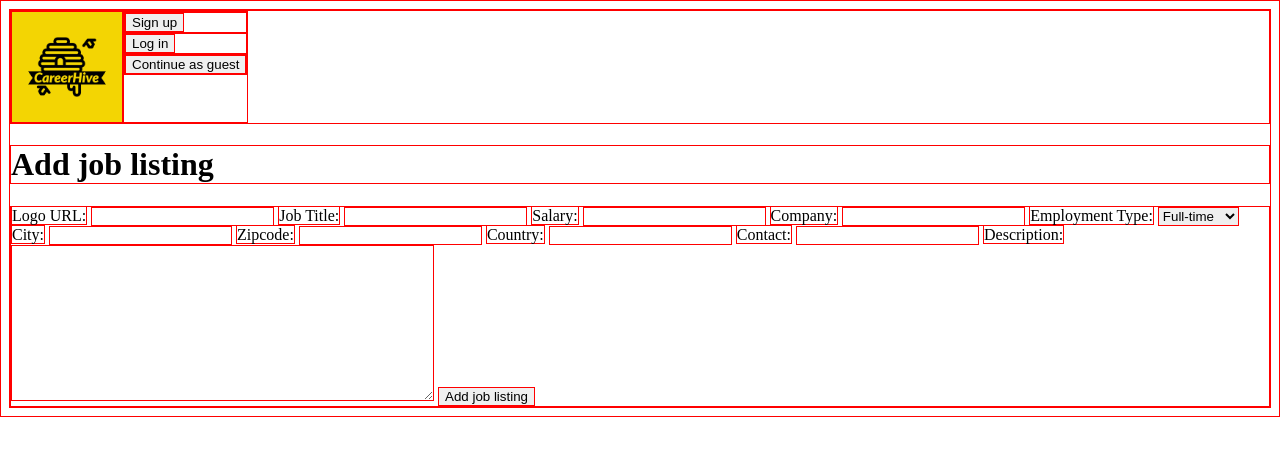
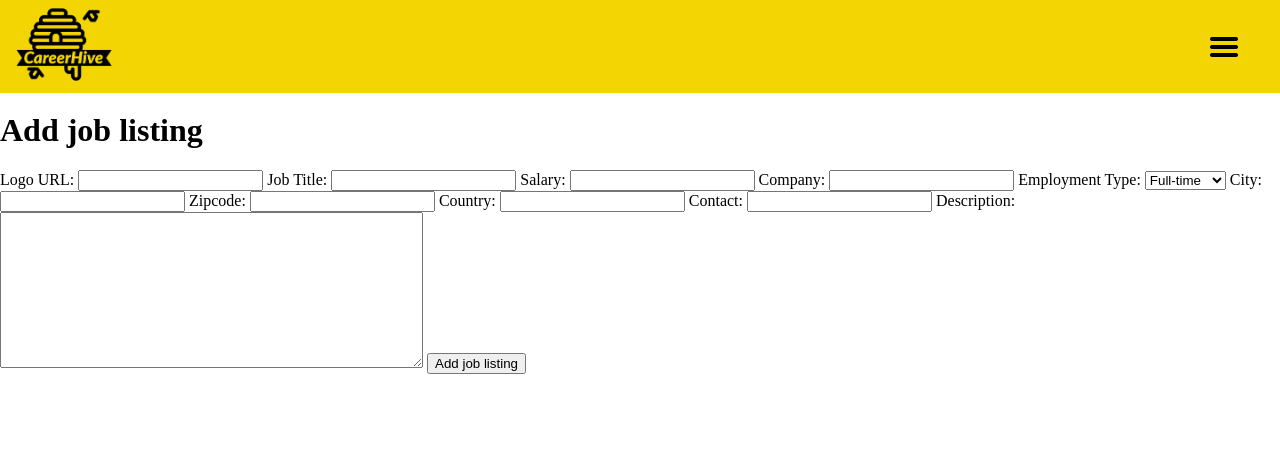
Before and after one commit to samueljenkin/CareerHive, a Flask app: page /jobs/new in a window 1280 px wide. Shown: the top 456 px of the page. Run offline with Flask 3, Linux system fonts and the light colour scheme.

Commit message:
create sticky sticky nav

```diff
--- a/static/css/style.css
+++ b/static/css/style.css
@@ -1,20 +1,37 @@
 * {
     box-sizing: border-box;
-    border: 1px solid red;
+    /* border: 1px solid red; */
 }
 
 /* Too Fix */
-/* body {
-    font-family: 'Lato';
-    background-color: #F4D504;
-} */
+body {
+    /* font-family: 'Lato'; */
+    margin: 0;
+}
 
 nav {
     display: flex;
+    justify-content: space-between;
+    background-color: #F4D504;
+    position: fixed;
+    top: 0;
+    width: 100%;
 }
 
 nav img {
-    max-width: 7rem;
+    max-width: 6rem;
+}
+
+/* to offset nav */
+.main {
+    margin-top: 7rem;
+}
+
+.logo {
+    display: flex;
+    align-items: center;
+    justify-content: center;
+    padding: .5rem 0 .5rem 1rem;
 }
 
 .jobs {
@@ -34,3 +51,60 @@ nav img {
     overflow: hidden;
     text-overflow: ellipsis;
 }
+
+
+/* Dropdown Button */
+.menubtn {
+    padding: 0.5rem;
+    max-height: 100%;
+    width: 3rem;
+    background-color: #F4D504;
+  }
+
+.shrink-menu {
+    display: flex;
+    height: 100%;
+    align-items: center;
+    padding-right: 2rem;
+}
+
+  /* The container <div> - needed to position the dropdown content */
+  .menu {
+    position: relative;
+    display: inline-block;
+  }
+
+  /* Dropdown Content (Hidden by Default) */
+  .menu-content {
+    display: none;
+    position: absolute;
+    background-color: #f1f1f1;
+    /* z-index: 1; */
+    right: 0;
+  }
+
+  /* Links inside the dropdown */
+  .menu-content button {
+    color: black;
+    padding: 1rem 2rem;
+    display: block;
+    margin: 0 auto;
+    border: none;
+    width: 100%;
+    font-size: 1rem;
+  }
+
+  /* Change color of dropdown links on hover */
+  .menu-content button:hover {
+    background-color: #ddd;
+}
+
+  /* Show the dropdown menu on hover */
+  .menu:hover .menu-content {
+    display: block;
+}
+
+  /* Change the background color of the dropdown button when the dropdown content is shown */
+  /* .menu:hover .menubtn {
+    background-color: grey;
+} */
--- a/templates/base.html
+++ b/templates/base.html
@@ -10,39 +10,47 @@
 
 <body>
     <nav>
-        <img src="/static/images/logo/CareerHive-logos.jpeg" alt="">
+        <section class="logo">
+            <a href="/"><img src="/static/images/logo/CareerHive-logos_cropped.jpeg" alt=""></a>
+        </section>
 
+        <section class="menu">
+            <section class="shrink-menu">
+                <img src="/static/images/logo/Hamburger_icon.png" alt="menu button" class="menubtn">
+            </section>
+
+            <section class="menu-content">
                 {% if current_user %}
                 <form action="/">
                     <button>Home</button>
+                </form>
+
+                <form action="/jobs/new">
+                    <button>Post Job</button>
+                </form>
+
+                <form action="/jobs/stored?stored=applied" method="POST">
+                    <button>Applied</button>
+                </form>
+
+                <form action="/jobs/stored?stored=saved" method="POST">
+                    <button>Saved</button>
+                </form>
+
+                <form action="/jobs/stored?stored=viewed" method="POST">
+                    <button>History</button>
+                </form>
+
+                <form action="/jobs/stored?stored=reported" method="POST">
+                    <button>Reported</button>
                 </form>
 
                 <form action="/sessions/delete" method="POST">
                     <button>Log out</button>
                 </form>
 
-        <form action="/jobs/new">
-            <button>Add job</button>
-        </form>
+                {% else %}
 
-        <form action="/jobs/stored?stored=applied" method="POST">
-            <button>View applied</button>
-        </form>
-
-        <form action="/jobs/stored?stored=saved" method="POST">
-            <button>View saved</button>
-        </form>
-
-        <form action="/jobs/stored?stored=viewed" method="POST">
-            <button>View history</button>
-        </form>
-
-        <form action="/jobs/stored?stored=reported" method="POST">
-            <button>View reported</button>
-        </form>
-
-        {% else %}
-        <section class="access">
                 <form action="/users/new">
                     <button>Sign up</button>
                 </form>
@@ -54,10 +62,12 @@
                 <form action="/sessions/guest">
                     <button>Continue as guest</button>
                 </form>
+                {% endif %}
             </section>
-        {% endif %}
+        </section>
+    </nav>
 
-    </nav>
+    <div class="main"></div>
     {% block content %}
     {% endblock %}
 </body>
```
Also changed, not shown: static/images/logo/CareerHive-logos_cropped.jpeg (added), static/images/logo/Hamburger_icon.png (added). Lines whose indentation alone changed are shown as unchanged.
